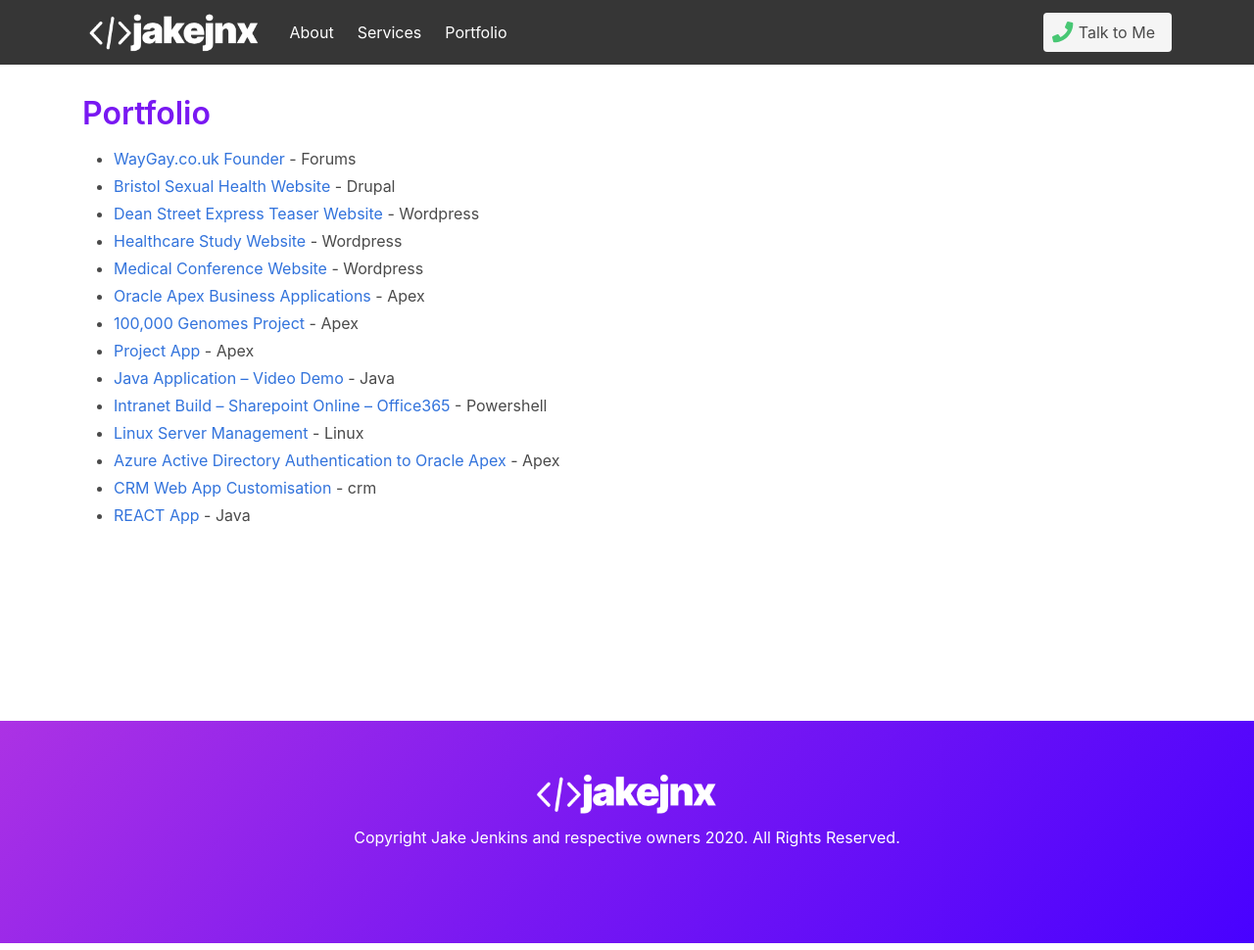
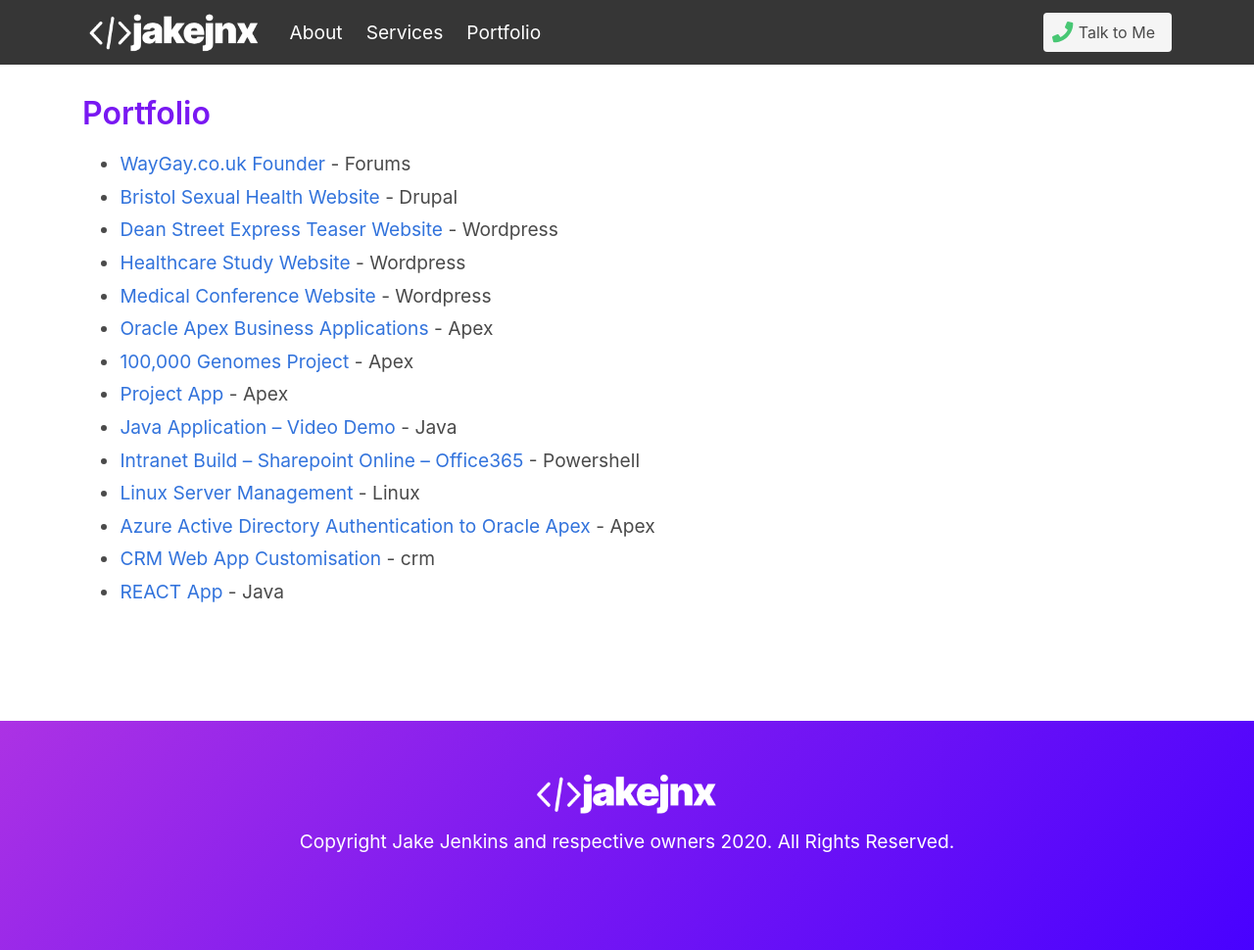
Before and after one commit to jake-jenkins/jjnx-bulma, a Jekyll site: the page built from portfolio.markdown, in a window 1280 px wide. Shown: the whole page at 98% size. Built offline with Jekyll 4.4.1, drawn with Linux system fonts in a browser that asks for light colours; nearby versions of some CDN libraries; our own code applies the rules of GitHub Pages for plain Markdown files.

Commit message:
Update head.html

```diff
--- a/_includes/head.html
+++ b/_includes/head.html
@@ -7,6 +7,10 @@
   {%- feed_meta -%}
 
   <style>
+
+    body {
+      font-size: 1.2em;
+    }
 
     #main-content {
     min-height: calc(100vh - 230px);
```
